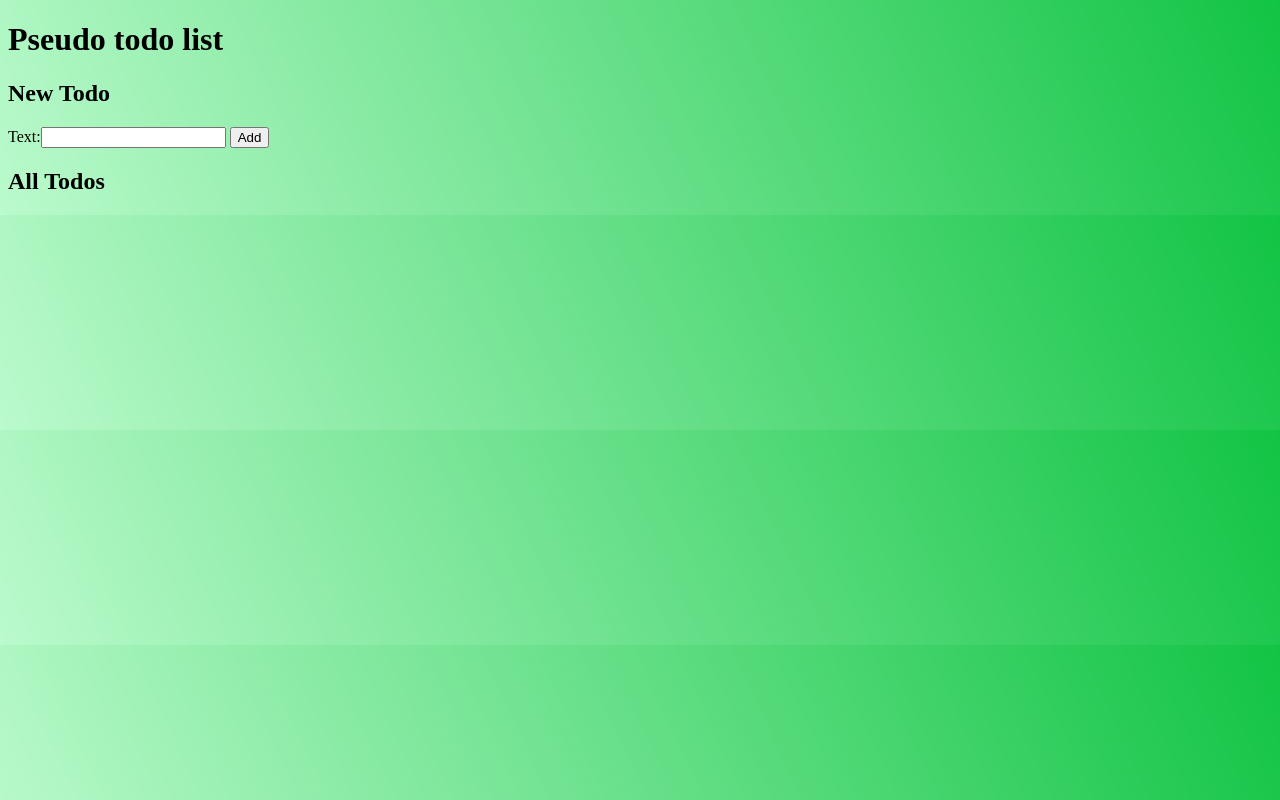
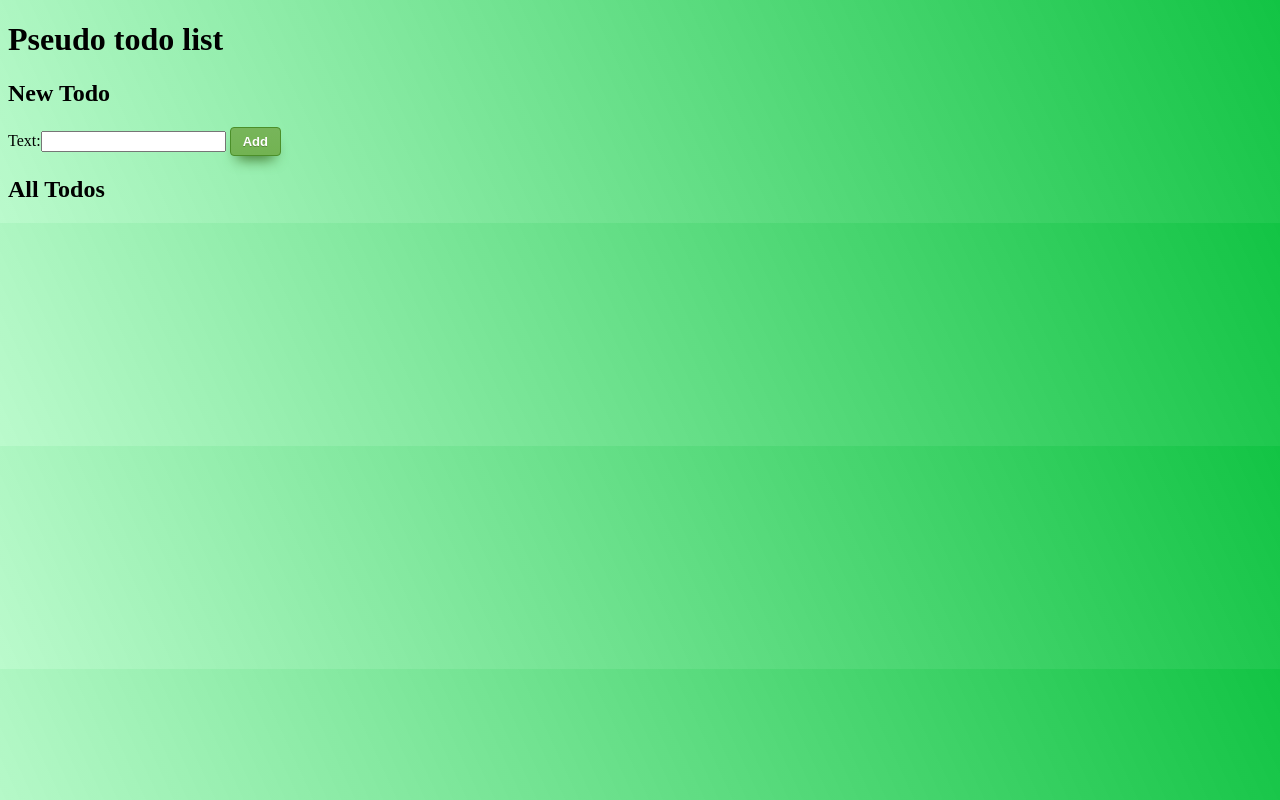
Before and after one commit to bugs84/skoleni_Javascript_Typescript_Ondra, a website with bundled scripts: page my-todo-with-backed-typescript/index.html in a window 1280 px wide. Built offline with nearby package versions, Linux system fonts and the light colour scheme.

Commit message:
button style

```diff
--- a/my-todo-with-backed-typescript/index.html
+++ b/my-todo-with-backed-typescript/index.html
@@ -9,6 +9,33 @@
         body {
             background: linear-gradient(65deg, rgba(143, 247, 172, 0.61), rgba(18, 196, 68, 1));
         }
+        button {
+        	box-shadow: 0px 10px 14px -7px #3e7327;
+        	background:linear-gradient(to bottom, #77b55a 5%, #72b352 100%);
+        	background-color:#77b55a;
+        	border-radius:4px;
+        	border:1px solid #4b8f29;
+        	display:inline-block;
+        	cursor:pointer;
+        	color:#ffffff;
+        	font-family:Arial;
+        	font-size:13px;
+        	font-weight:bold;
+        	padding:6px 12px;
+        	text-decoration:none;
+        	text-shadow:0px 1px 0px #5b8a3c;
+        }
+        button:hover {
+        	background:linear-gradient(to bottom, #72b352 5%, #77b55a 100%);
+        	background-color:#72b352;
+            text-decoration: underline;
+        }
+        button:active {
+        	position:relative;
+        	top:1px;
+        }
+
+
     </style>
     <script src="index.js"></script>
 </head>
```
